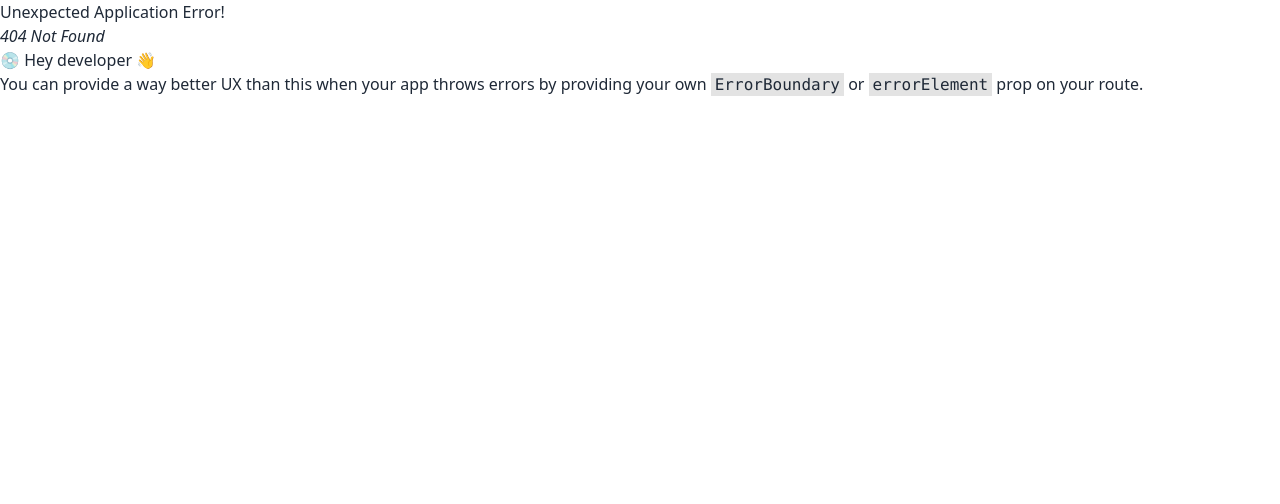
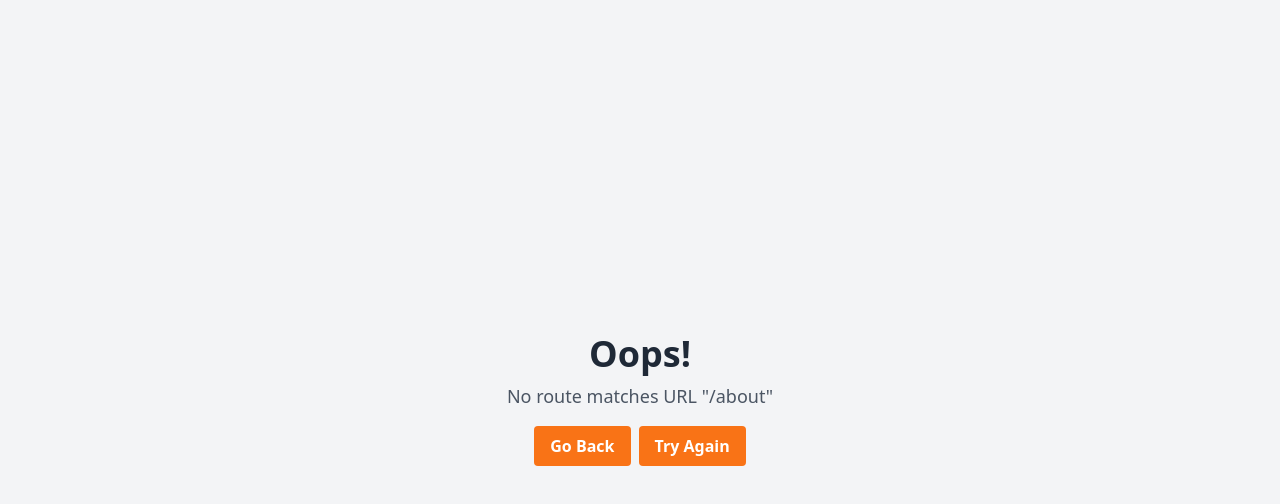
Before and after one commit to dev-nirob1/tasty-bite-client, a React (Vite) app: page /about in a window 1280 px wide. Before the commit this address had no page. Shown: the top 504 px of the page. Built offline with nearby package versions, Linux system fonts and the light colour scheme.

Commit message:
error page added

```diff
--- /dev/null
+++ b/src/Common/ErrorPage/ErrorPage.jsx
@@ -0,0 +1,36 @@
+import React from 'react';
+import { useRouteError } from 'react-router-dom';
+
+const ErrorPage = () => {
+    const { error } = useRouteError();
+
+    const goBack = () => {
+        window.history.back();
+    };
+
+    return (
+        <div className="flex flex-col items-center justify-center h-screen bg-gray-100">
+
+            <h1 className="text-4xl font-bold text-gray-800 mb-2">Oops!</h1>
+            <p className="text-lg text-gray-600 mb-4">
+                {error ? error.message : 'Something went wrong.'}
+            </p>
+            <div>
+                <button
+                    className="bg-orange-500 hover:bg-orange-600 text-white font-bold py-2 px-4 rounded focus:outline-none focus:shadow-outline mr-2"
+                    onClick={goBack}
+                >
+                    Go Back
+                </button>
+                <button
+                    className="bg-orange-500 hover:bg-orange-600 text-white font-bold py-2 px-4 rounded focus:outline-none focus:shadow-outline"
+                    onClick={() => window.location.reload()}
+                >
+                    Try Again
+                </button>
+            </div>
+        </div>
+    );
+};
+
+export default ErrorPage;
--- a/src/Components/Banner/Banner.jsx
+++ b/src/Components/Banner/Banner.jsx
@@ -11,7 +11,7 @@ const Banner = () => {
                         <h1 className="text-5xl font-bold">Welcome to TastyBite</h1>
                         <p className="py-6 text-lg">Discover a Culinary Journey of Exquisite Flavors and Impeccable Service. Indulge in the Finest Cuisine and Delight Your Taste Buds.
                         </p>
-                        <Link to='/' className=" px-9 font-medium text-lg py-3 rounded-full bg-orange-500 hover:bg-orange-600">Our Chef</Link>
+                        <a href='#chef' className=" px-9 font-medium text-lg py-3 rounded-full bg-orange-500 hover:bg-orange-600">Our Chef</a>
 
                     </div>
                 </div>
--- a/src/Components/ChefSection/ChefDetails.jsx
+++ b/src/Components/ChefSection/ChefDetails.jsx
@@ -15,7 +15,7 @@ const ChefDetails = ({ singleChef }) => {
                         <p className='text-lg text-gray-800'>Number Of Recipe: {numberOfRecipes}</p>
                         <p className='text-lg text-gray-800'>Likes : {likes}</p>
                     </div>
-                    <Link to={`/chef/:${id}`} className="text-white block w-fit px-9 font-medium text-lg py-3 rounded-lg bg-orange-500 hover:bg-orange-600">View Recipe</Link>
+                    <Link to={`/chefs/${id}`} className="text-white block w-fit px-9 font-medium text-lg py-3 rounded-lg bg-orange-500 hover:bg-orange-600">View Recipe</Link>
                 </div>
             </div>
 
--- a/src/Components/ChefSection/SingleChefDetails/ChefRecipe.jsx
+++ b/src/Components/ChefSection/SingleChefDetails/ChefRecipe.jsx
@@ -1,9 +1,14 @@
 import React from 'react';
+import { useLoaderData } from 'react-router-dom';
 
 const ChefRecipe = () => {
+    const chefRecipeDetails = useLoaderData();
+    const {recipes, bio} = chefRecipeDetails;
+
+    console.log(chefRecipeDetails)
     return (
         <div>
-            this is recipe section
+            <img src={recipes[0].recipe_picture} alt="" />
         </div>
     );
 };
--- a/src/Components/Home/Home.jsx
+++ b/src/Components/Home/Home.jsx
@@ -16,7 +16,7 @@ const Home = () => {
         <div>
             <Banner></Banner>
 
-            <div className='container mx-auto py-16'>
+            <div className='container mx-auto py-16' id="chef">
                 <h2 className='text-gray-900 text-center text-4xl font-semibold underline mb-16'>Our Best Chefs</h2>
                 <div className='grid grid-cols-3 gap-8'>
                     {
--- a/src/main.jsx
+++ b/src/main.jsx
@@ -15,6 +15,7 @@ import Login from './Login/Login/Login.jsx';
 import Register from './Login/Register/Register.jsx';
 import ChefDetails from './Components/ChefSection/ChefDetails.jsx';
 import ChefRecipe from './Components/ChefSection/SingleChefDetails/ChefRecipe.jsx';
+import ErrorPage from './Common/ErrorPage/ErrorPage.jsx';
 // import TermsAndConditionsPage from './Common/pages/TermsAndCondition/TermsAndConditionsPage.jsx';
 // import LoginLayout from './Layout/LoginLayout.jsx';
 
@@ -24,6 +25,7 @@ const router = createBrowserRouter([
   {
     path: "/",
     element: <MainLayout></MainLayout>,
+    errorElement: <ErrorPage />,
     children: [
       {
         path: "/",
@@ -38,8 +40,9 @@ const router = createBrowserRouter([
         element: <ChefDetails></ChefDetails>,
       },
       {
-        path: "/chef/:id",
-        element: <ChefRecipe></ChefRecipe>
+        path: "/chefs/:id",
+        element: <ChefRecipe></ChefRecipe>,
+        loader: ({params}) => fetch(`http://localhost:5000/chefs/${params.id}`)
       },
       {
         path: "/login",
```
Also changed, not shown: src/assets/error.webp (added).
